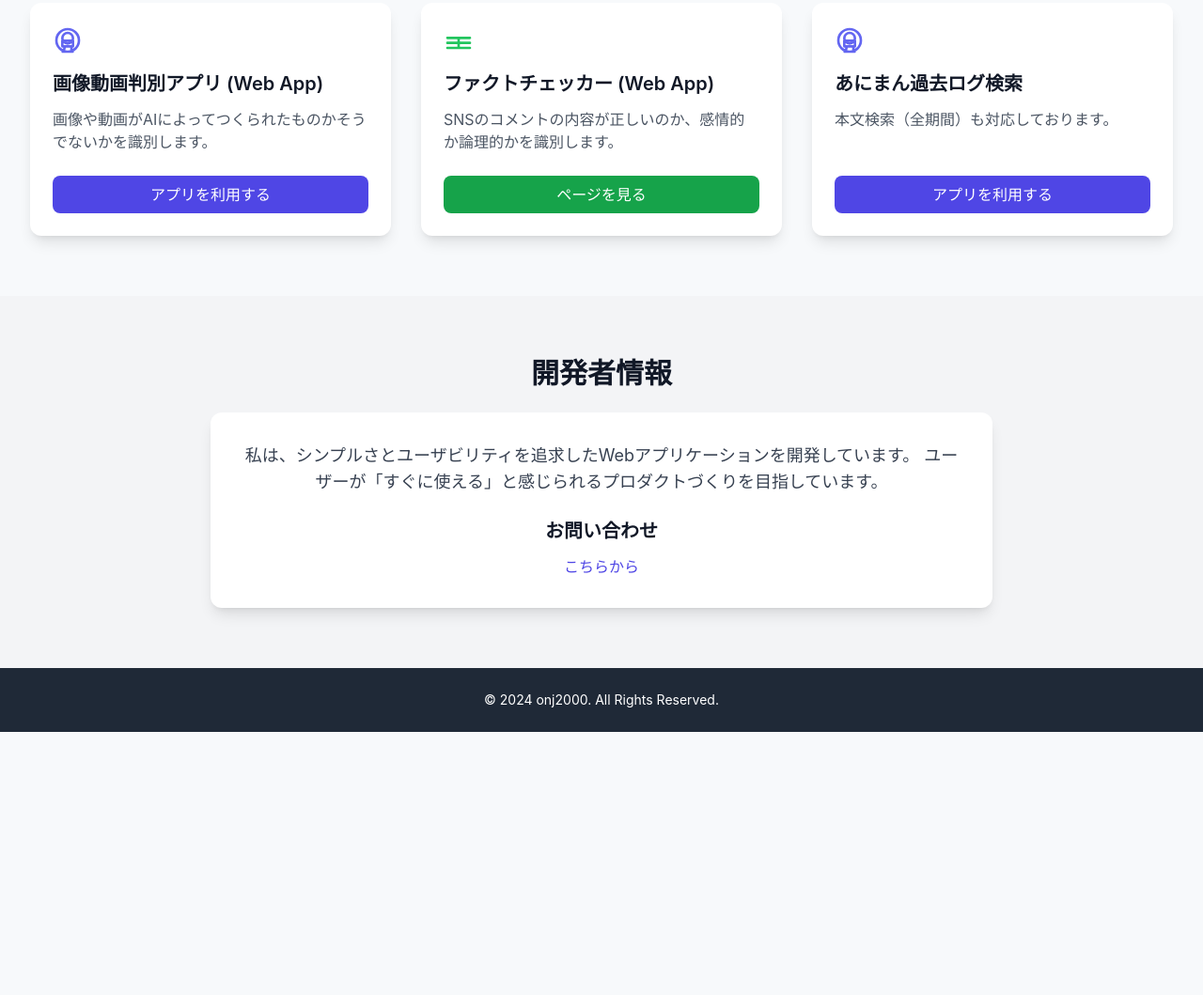
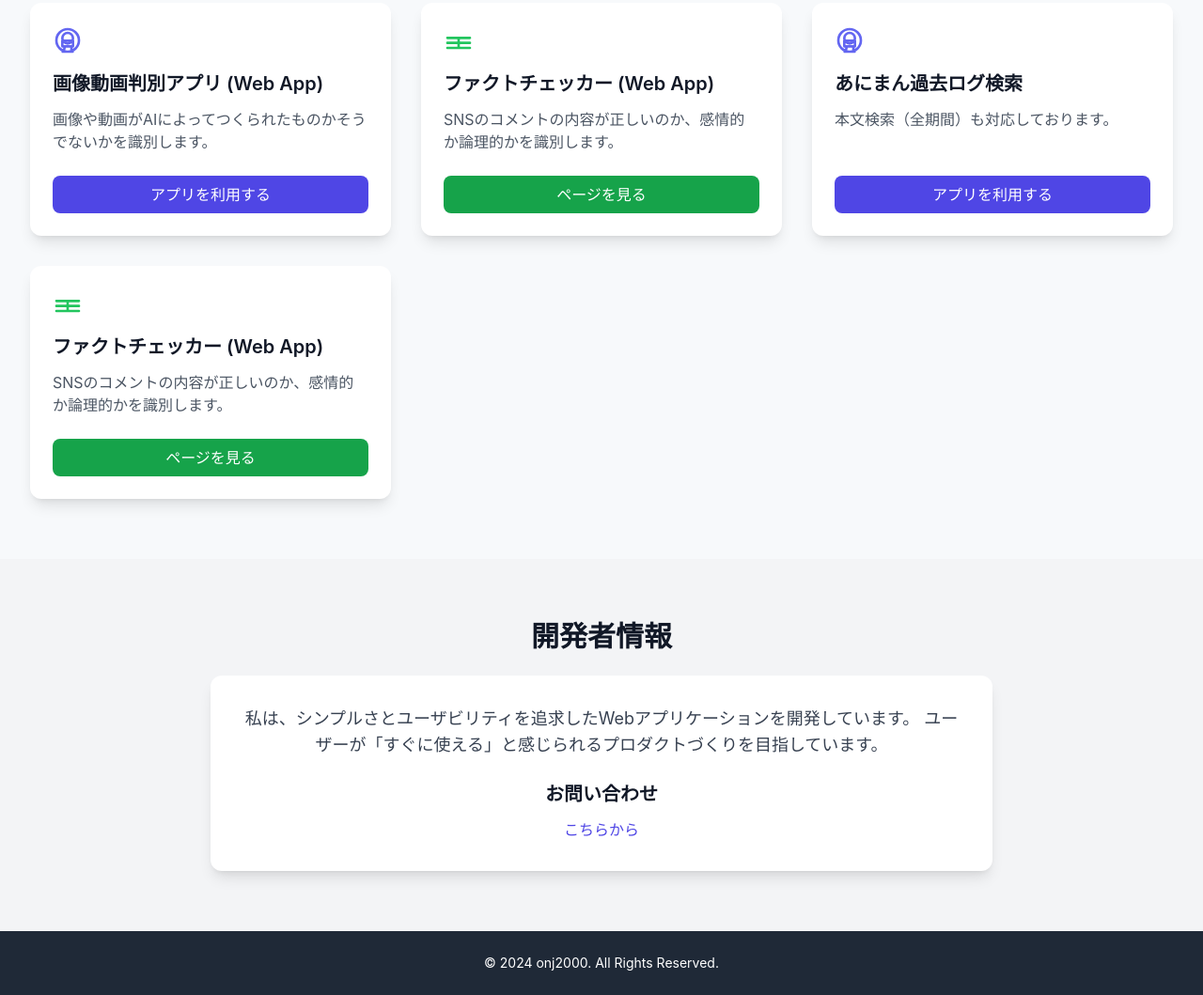
Before and after one commit to onj2000/home, a plain HTML site: page index.html in a window 1280 px wide. Shown: the part 639-1698 px from the top of the page at 94% size. Before the commit the page ends 1418 px from the top, so only its background shows below. Drawn offline with nearby package versions, Linux system fonts and the light colour scheme.

Commit message:
Update index.html

```diff
--- a/index.html
+++ b/index.html
@@ -105,6 +105,22 @@
                     </a>
                 </div>
 
+
+            <!-- カード 2: 情報サイト -->
+                <div class="bg-white rounded-xl shadow-lg hover:shadow-xl transition duration-300 p-6 flex flex-col">
+                    <div class="text-green-500 mb-4">
+                        <svg xmlns="http://www.w3.org/2000/svg" class="h-8 w-8" fill="none" viewBox="0 0 24 24" stroke="currentColor">
+                            <path stroke-linecap="round" stroke-linejoin="round" stroke-width="2" d="M3 10h18M3 14h18m-9-4v8m-9 0h18" />
+                        </svg>
+                    </div>
+                    <h3 class="text-xl font-semibold mb-3 text-gray-900">ファクトチェッカー (Web App)</h3>
+                    <p class="text-gray-600 mb-6 flex-grow">
+                        SNSのコメントの内容が正しいのか、感情的か論理的かを識別します。
+                    </p>
+                    <a href="https://onj2000.github.io/factcheacker" target="_blank" rel="noopener noreferrer" class="text-center font-medium text-white bg-green-600 hover:bg-green-700 rounded-lg py-2 transition duration-200">
+                        ページを見る
+                    </a>
+                </div>
         </div>
     </section>
 
```
